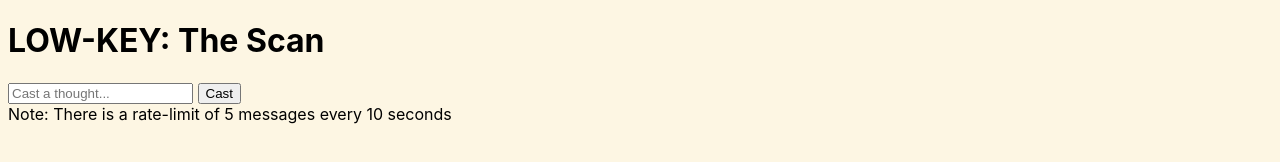
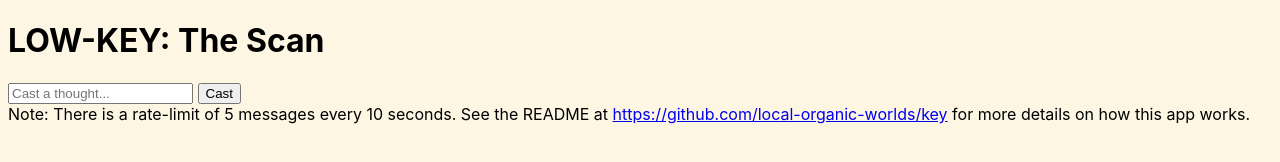
Before and after one commit to local-organic-worlds/key, a plain HTML site: page index.html in a window 1280 px wide. Drawn offline with nearby package versions, Linux system fonts and the light colour scheme; no server answers.

Commit message:
README, Manifest.json

```diff
--- a/index.html
+++ b/index.html
@@ -1,6 +1,11 @@
 <!DOCTYPE html>
 <html>
     <head>
+        <meta name="apple-mobile-web-app-capable" content="yes">
+        <meta name="apple-mobile-web-app-status-bar-style" content="black-translucent">
+        <link rel="manifest" href="manifest.json">
+        <link rel="apple-touch-icon" href="icons/icon-192.png">
+        <title>LOW-KEY</title>
         <style>
             :root {
                 --bg-color: #fdf6e3;
@@ -49,7 +54,7 @@
   <h1>LOW-KEY: The Scan</h1>
   <input id="myThought" placeholder="Cast a thought..." />
   <button onclick="cast()">Cast</button>
-  <div>Note: There is a rate-limit of 5 messages every 10 seconds</div>
+  <div>Note: There is a rate-limit of 5 messages every 10 seconds. See the README at <a href="https://github.com/local-organic-worlds/key" target="_blank">https://github.com/local-organic-worlds/key</a> for more details on how this app works.</div>
 
   <div id="world">
     <div id="thought-field"></div>
```
Also changed, not shown: README.md, icons/icon-128x128.png (added), icons/icon-144x144.png (added), icons/icon-152x152.png (added), icons/icon-192x192.png (added), icons/icon-256x256.png (added), icons/icon-384x384.png (added), icons/icon-48x48.png (added), icons/icon-512x512.png (added), icons/icon-72x72.png (added), icons/icon-96x96.png (added), manifest.json (added).
